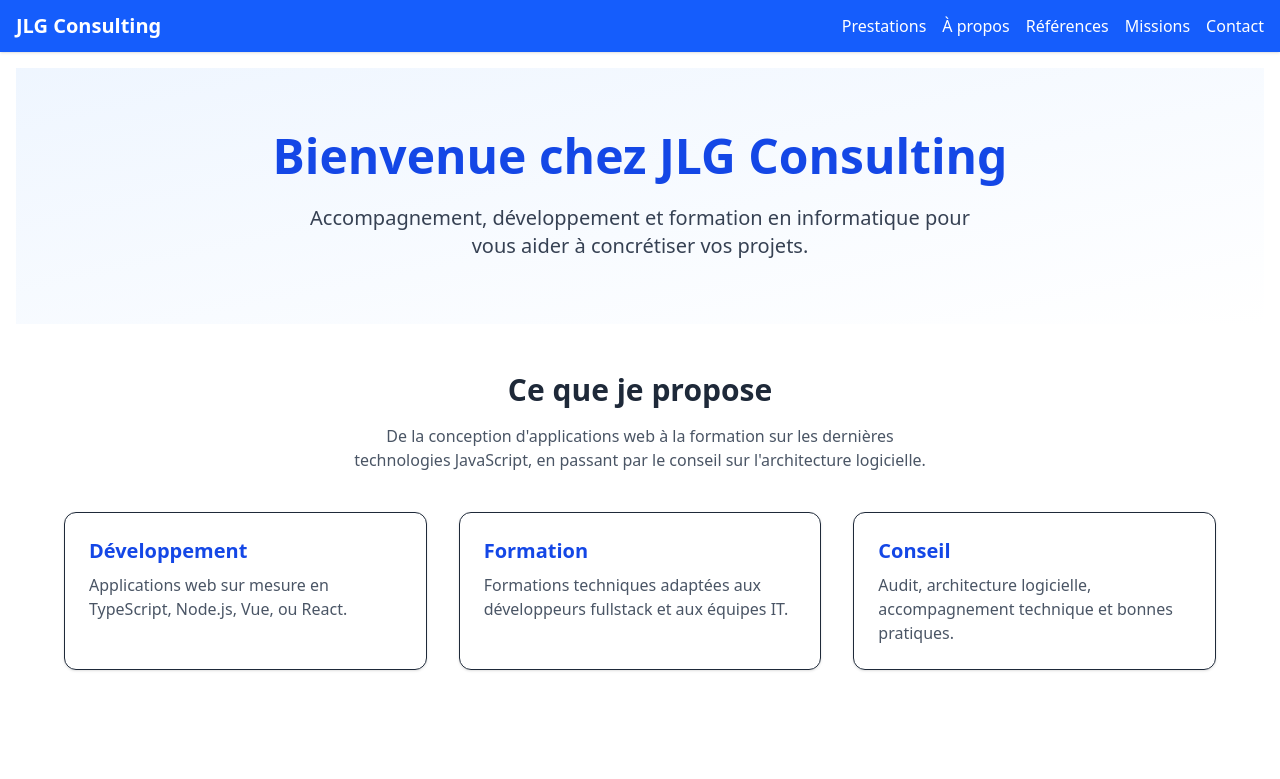
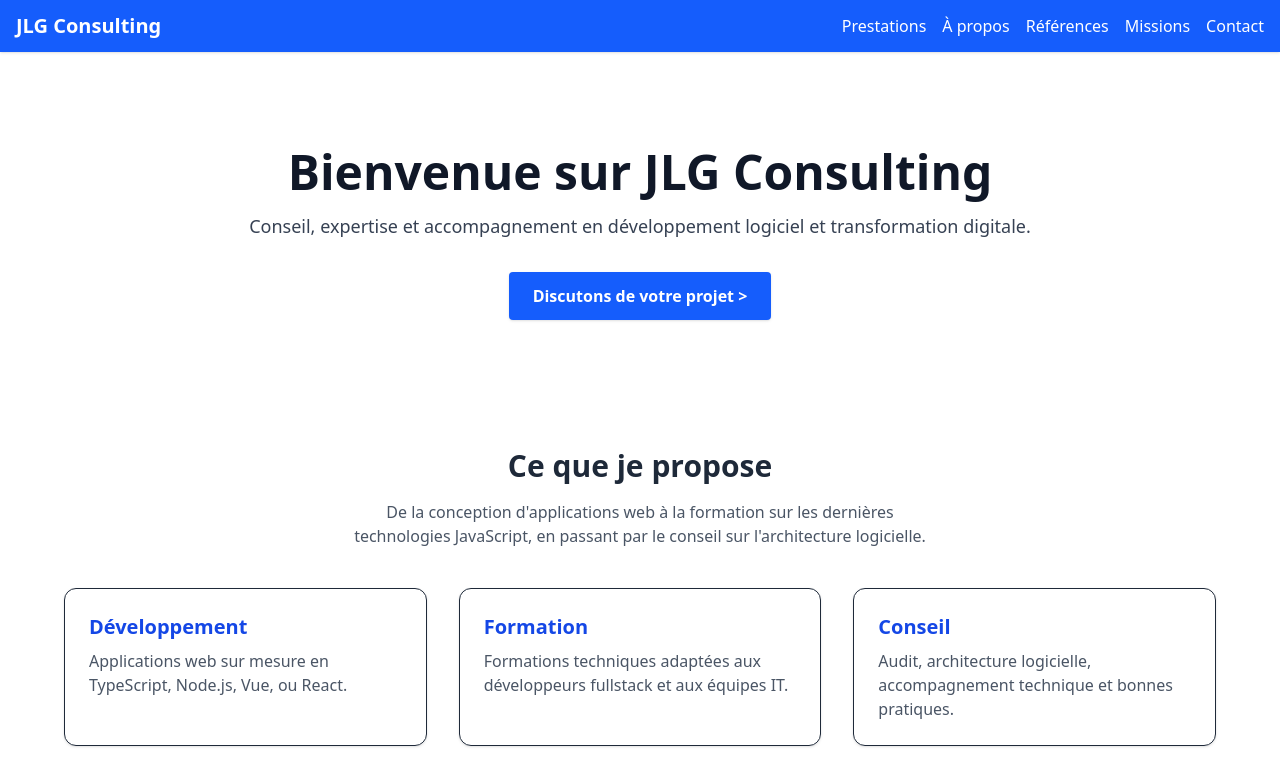
Before and after one commit to jlguenego/jlg-consulting, an Astro site: page /nouveau-site/ in a window 1280 px wide. Shown: the top 779 px of the page. Built offline with nearby package versions, Linux system fonts and the light colour scheme; Astro itself is replaced by a stand-in of ours.

Commit message:
dev: added cta

```diff
--- a/src/pages/contact.astro
+++ b/src/pages/contact.astro
@@ -40,7 +40,7 @@ const description = "Contactez Jean-Louis Guénégo, consultant formateur en inf
           </svg>
           <p>
             <strong>Téléphone :</strong><br />
-            <a href="tel:+33160179262" class="text-blue-600 hover:underline">+33 1 60 17 92 62</a>
+            <a href="tel:+33160179262" class="text-blue-600 hover:underline">+33 1 60 17 98 62</a>
           </p>
         </div>
 
--- a/src/pages/index.astro
+++ b/src/pages/index.astro
@@ -9,13 +9,18 @@ const description = "Bienvenue sur le site de Jean-Louis Guénégo, consultant f
 
 <BaseLayout {title} {description}>
   <!-- HERO SECTION -->
-  <section class="text-center py-16 px-4 bg-gradient-to-br from-blue-50 to-white">
-    <h1 class="text-4xl md:text-5xl font-extrabold text-blue-700 mb-6">
-      Bienvenue chez JLG Consulting
-    </h1>
-    <p class="text-lg md:text-xl text-gray-700 max-w-2xl mx-auto">
-      Accompagnement, développement et formation en informatique pour vous aider à concrétiser vos projets.
-    </p>
+  <section class="bg-white py-20 text-center">
+    <div class="max-w-4xl mx-auto px-4">
+      <h1 class="text-4xl md:text-5xl font-bold text-gray-900 mb-4">
+        Bienvenue sur JLG Consulting
+      </h1>
+      <p class="text-lg text-gray-700 mb-8">
+        Conseil, expertise et accompagnement en développement logiciel et transformation digitale.
+      </p>
+      <a href="contact" class="inline-block bg-blue-600 hover:bg-blue-700 text-white font-semibold py-3 px-6 rounded shadow transition">
+        Discutons de votre projet >
+      </a>
+    </div>
   </section>
 
   <!-- SERVICES PREVIEW -->
@@ -136,7 +141,7 @@ const description = "Bienvenue sur le site de Jean-Louis Guénégo, consultant f
           </svg>
           <p>
             <strong>Téléphone :</strong><br />
-            <a href="tel:+33160179262" class="text-blue-600 hover:underline">+33 1 60 17 92 62</a>
+            <a href="tel:+33160179262" class="text-blue-600 hover:underline">+33 1 60 17 98 62</a>
           </p>
         </div>
 
```
